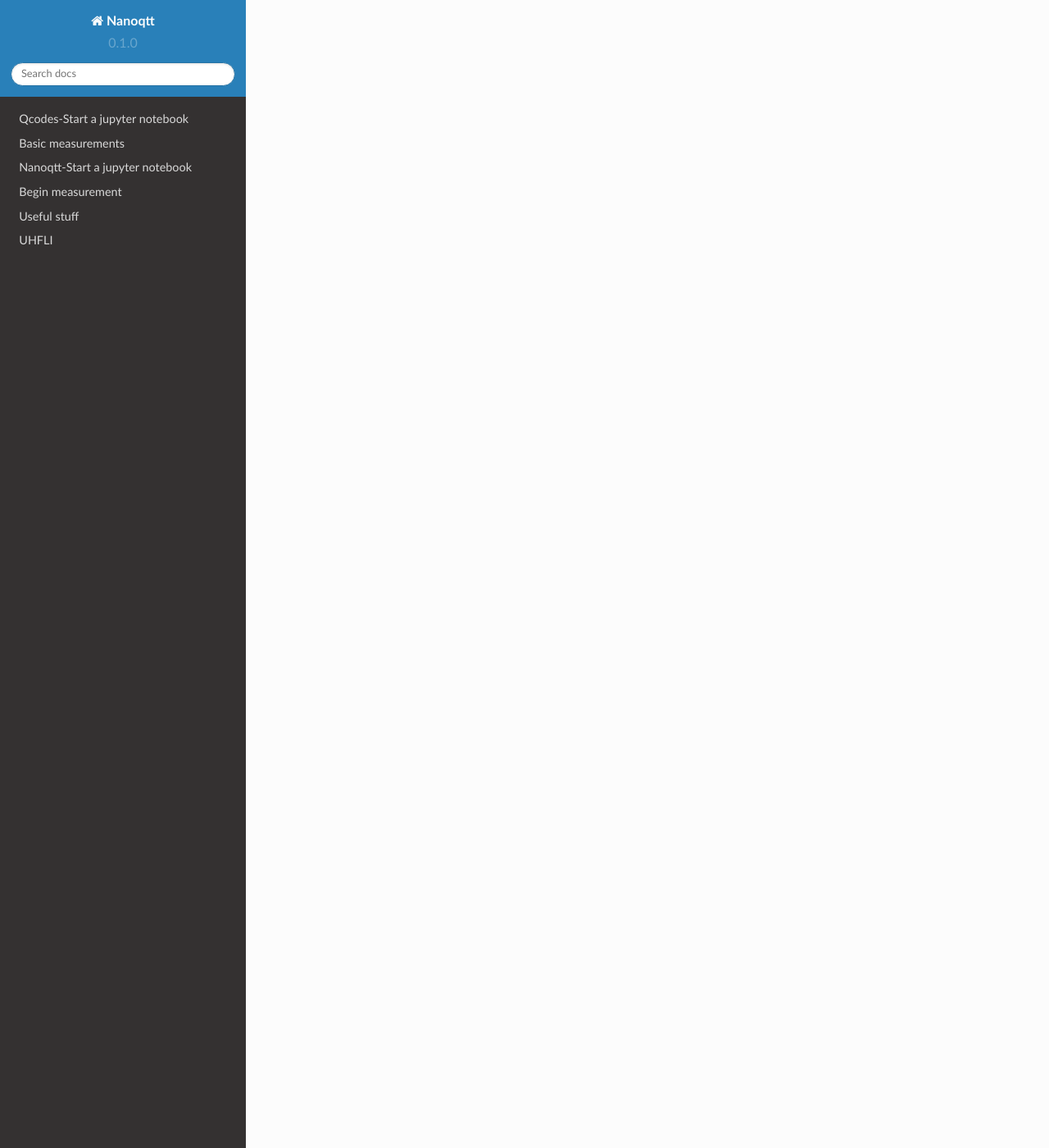
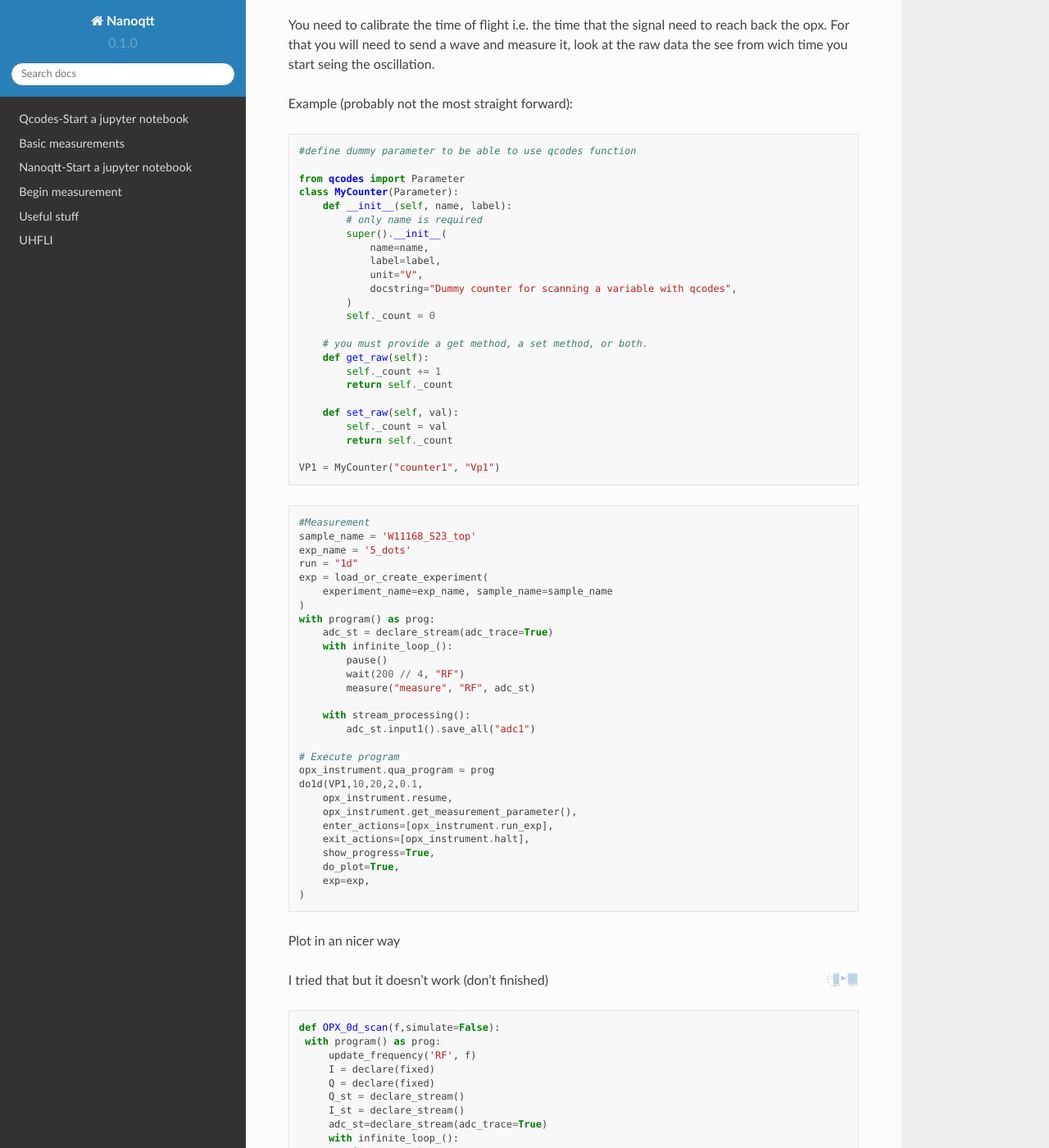
Before and after one commit to nanoelectronics-new/Nanoqtt-new-qtt-tutorial, a Sphinx documentation site: the page built from docs/source/OPX.rst, in a window 1280 px wide and 1400 px high, scrolled down 3613 px. Shown: the whole window at 82% size. Built offline with Sphinx 7.4.7 and the Read the Docs theme 2.0.0, drawn with Linux system fonts in a browser that asks for light colours; some of the changed text lies outside the part shown.

Commit message:
Update OPX.rst

```diff
--- a/docs/source/OPX.rst
+++ b/docs/source/OPX.rst
@@ -83,7 +83,9 @@ Qcodes measurement
 If you want to do sweep other parameter than opx via qcode, you need first to create a function that return the qua program and then do the qcodes measurement. The qcodes measurement change the sweeping parameter, run the qua program inner the infinite loop, break it at the pause then change again the external parameter,...
 
 
-**OD qua**
+OD QUA
+^^^^^^^^^^^^^^^^^^^^^^^^^^^
+
 If you don't want to sweep an OPX parameter
 Example for reflectometry measurement
 First we define the program
@@ -134,19 +136,21 @@ Then we do the measurement, it can be a 1d or 2d measurement
 
 That will give you I,Q, R and Phase
 
-.. image:: image/exp_opx_0d
+.. image:: image/exp_opx_0d.PNG
    :width: 100px
    :height: 50px
    :scale: 40 %
    :alt: alternate text
    :align: right
 
-**1d**
+1D QUA
+^^^^^^^^^^^^^^^^^^^^^^^^^^^
 
 If you want to sweep an OPX parameter.
 Example for a frequency sweep
 
 .. code-block:: python
+
    from qualang_tools.loops import from_array
    # QUA sequence
    def OPX_frequency_sweep(f_array,n_avg=50,simulate=False):
@@ -212,7 +216,153 @@ That will give you I,Q, R and Phase
 Calibration
 ----------------
 
-**Time of flight**
+Time of flight
+^^^^^^^^^^^^^^^^^^^^^^^^^^^
 
 You need to calibrate the time of flight i.e. the time that the signal need to reach back the opx.
 For that you will need to send a wave and measure it, look at the raw data the see from wich time you start seing the oscillation.
+
+Example (probably not the most straight forward):
+
+.. code-block:: python
+
+   #define dummy parameter to be able to use qcodes function
+
+   from qcodes import Parameter
+   class MyCounter(Parameter):
+       def __init__(self, name, label):
+           # only name is required
+           super().__init__(
+               name=name,
+               label=label,
+               unit="V",
+               docstring="Dummy counter for scanning a variable with qcodes",
+           )
+           self._count = 0
+
+       # you must provide a get method, a set method, or both.
+       def get_raw(self):
+           self._count += 1
+           return self._count
+
+       def set_raw(self, val):
+           self._count = val
+           return self._count
+
+   VP1 = MyCounter("counter1", "Vp1")
+
+.. code-block:: python
+
+   #Measurement
+   sample_name = 'W11168_S23_top'
+   exp_name = '5_dots'
+   run = "1d"
+   exp = load_or_create_experiment(
+       experiment_name=exp_name, sample_name=sample_name
+   )
+   with program() as prog:
+       adc_st = declare_stream(adc_trace=True)
+       with infinite_loop_():
+           pause()
+           wait(200 // 4, "RF")
+           measure("measure", "RF", adc_st)
+
+       with stream_processing():
+           adc_st.input1().save_all("adc1")
+
+   # Execute program
+   opx_instrument.qua_program = prog
+   do1d(VP1,10,20,2,0.1,
+       opx_instrument.resume,
+       opx_instrument.get_measurement_parameter(),
+       enter_actions=[opx_instrument.run_exp],
+       exit_actions=[opx_instrument.halt],
+       show_progress=True,
+       do_plot=True,
+       exp=exp,
+   )
+
+Plot in an nicer way
+
+.. code-block:: python
+   dataset=load_by_run_spec(captured_run_id=15)
+   x=dataset.get_parameter_data()['adc1']['counter1']
+   y=dataset.get_parameter_data()['adc1']['axis2']
+   z=dataset.get_parameter_data()['adc1']['adc1']
+
+   time=y[0]
+   raw=z[0]
+
+   plt.plot(time[:500],raw[:500]) #adjust to see what you want
+   plt.xlabel('time (ns)')
+   plt.ylabel('raw data (V)')
+
+.. image:: image/opx_calibration_tof.PNG
+   :width: 100px
+   :height: 50px
+   :scale: 40 %
+   :alt: alternate text
+   :align: right
+
+
+I tried that but it doesn't work (don't finished)
+
+.. code-block:: python
+
+   def OPX_0d_scan(f,simulate=False):
+    with program() as prog:
+        update_frequency('RF', f)
+        I = declare(fixed)
+        Q = declare(fixed)
+        Q_st = declare_stream()
+        I_st = declare_stream()
+        adc_st=declare_stream(adc_trace=True)
+        with infinite_loop_():
+            if not simulate:
+                pause()  # to synchronize the opx measurement with the external parameter, skip the pause in the resume function in the dond
+            measure(
+                "measure"*amp(2),
+                "RF",
+                adc_st,  #  save raw data
+                demod.full("cos", I, "out1"),
+                demod.full("sin", Q, "out1"),
+            )
+            save(I, I_st)
+            save(Q, Q_st)
+
+        with stream_processing():
+            I_st.save_all("I")
+            Q_st.save_all("Q")
+            adc_st.input1().save('adc')
+    return prog
+
+   qm=opx_instrument.qm
+   prog=OPX_0d_scan(50e6,simulate=False)
+   job = qm.execute(prog)
+   res = job.result_handles
+   res.wait_for_all_values()
+   # Plot the results
+   fig, (ax1, ax2) = plt.subplots(1, 2)
+   fig.suptitle("Inputs from down conversion 1")
+   adc_1 = res.get('adc').fetch_all()/2**12
+   ax1.plot(adc_1, label="Input 1")
+   ax1.set_xlabel("Time [ns]")
+   ax1.set_ylabel("Signal amplitude [V]")
+
+
+Other commands
+----------------
+
+Queue
+^^^^^^^^^^^^^^^^^^^^^^^^^^^
+It case the job won't start and the error is about the queue
+you can check if a job is in the queue and delete it (not always work)
+https://docs.quantum-machines.co/1.1.5/qm-qua-sdk/docs/API_references/queue/
+
+.. code-block:: python
+
+   qm=opx_instrument.qm
+   qm.queue.count
+   qm.queue.get
+   qm.queue.remove_by_position(1)
+   qm.queue.clear
```
Also changed, not shown: other parts of docs/source/OPX.rst (+1 -1 lines).
